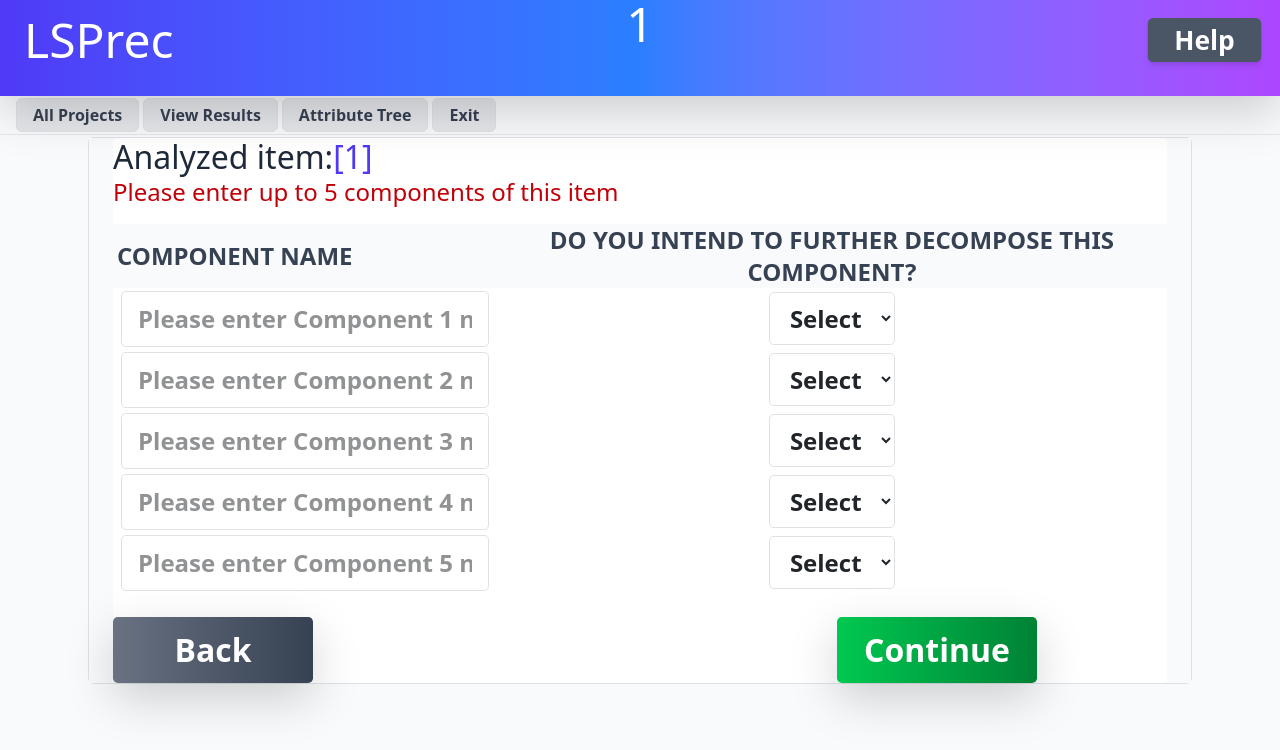
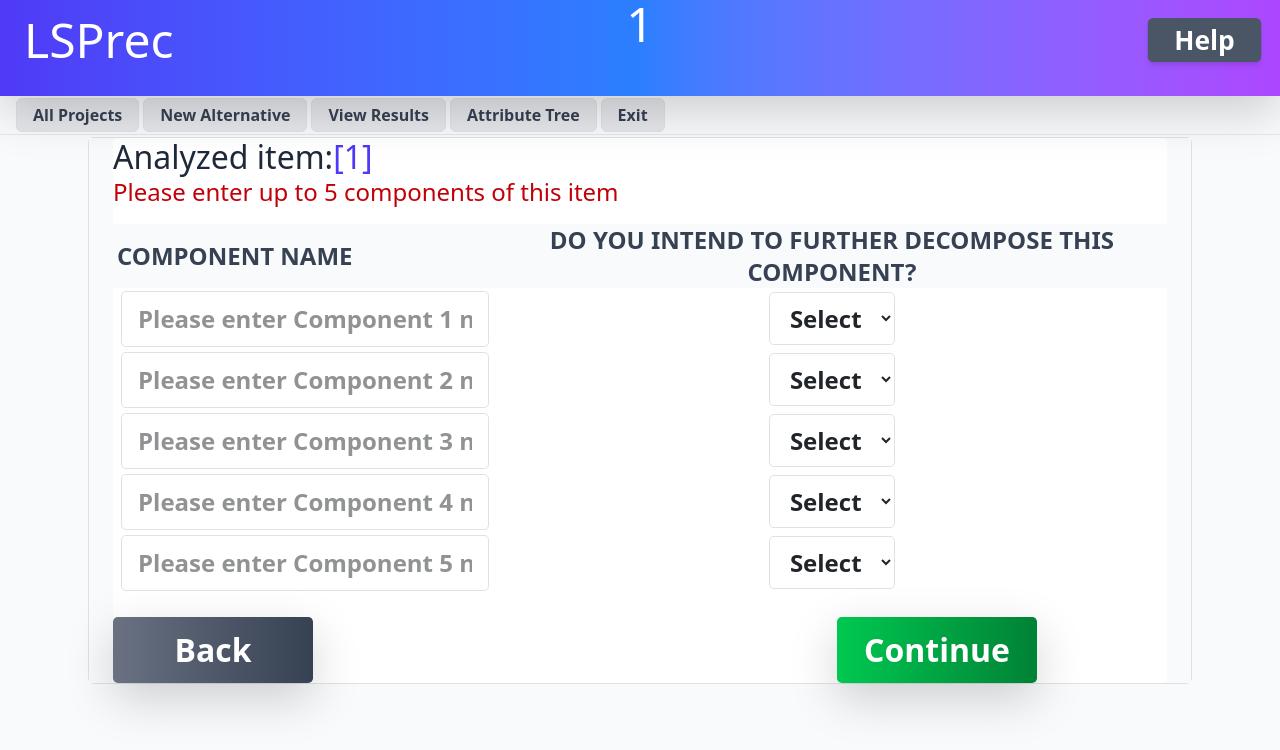
Before and after one commit to MalavyaRaval/LSP, a React (Vite) app in the folder frontend/: page /project/1 in a window 1280 px wide. Shown: the top 750 px of the page. Built offline with nearby package versions, Linux system fonts and the light colour scheme; no server answers.

Commit message:
new alternative, not needed feature

```diff
--- a/frontend/src/App.jsx
+++ b/frontend/src/App.jsx
@@ -4,6 +4,7 @@ import Home from "./components/Home.jsx";
 import Intro from "./components/Intro.jsx";
 import ProjectPage from "./components/ProjectPage.jsx";
 import DisplayEvaluations from "./components/DisplayEvaluations";
+import ProjectEvaluation from "./components/ProjectEvaluation.jsx";
 
 const App = () => {
   return (
@@ -15,6 +16,10 @@ const App = () => {
           path="/project/:projectname/evaluate"
           element={<DisplayEvaluations />}
         />
+        <Route
+          path="/project/:projectname/evaluation/new"
+          element={<ProjectEvaluation />}
+        />
         <Route path="/" element={<Intro />} />
       </Routes>
     </Router>
--- a/frontend/src/components/ProjectPage.jsx
+++ b/frontend/src/components/ProjectPage.jsx
@@ -65,6 +65,13 @@ const ProjectPage = () => {
               onClick={() => handleNav("projects")}
             >
               All Projects
+            </button>
+            {/* Project Evaluation Button */}
+            <button
+              className="px-3 py-1 border border-gray-300 text-gray-700 rounded bg-gray-200 hover:bg-gray-300 text-2xl font-bold"
+              onClick={() => navigate(`/project/${projectSlug}/evaluation/new`)}
+            >
+              New Alternative
             </button>
             <button
               className="px-3 py-1 border border-gray-300 text-gray-700 rounded bg-gray-200 hover:bg-gray-300 text-2xl font-bold"
```
